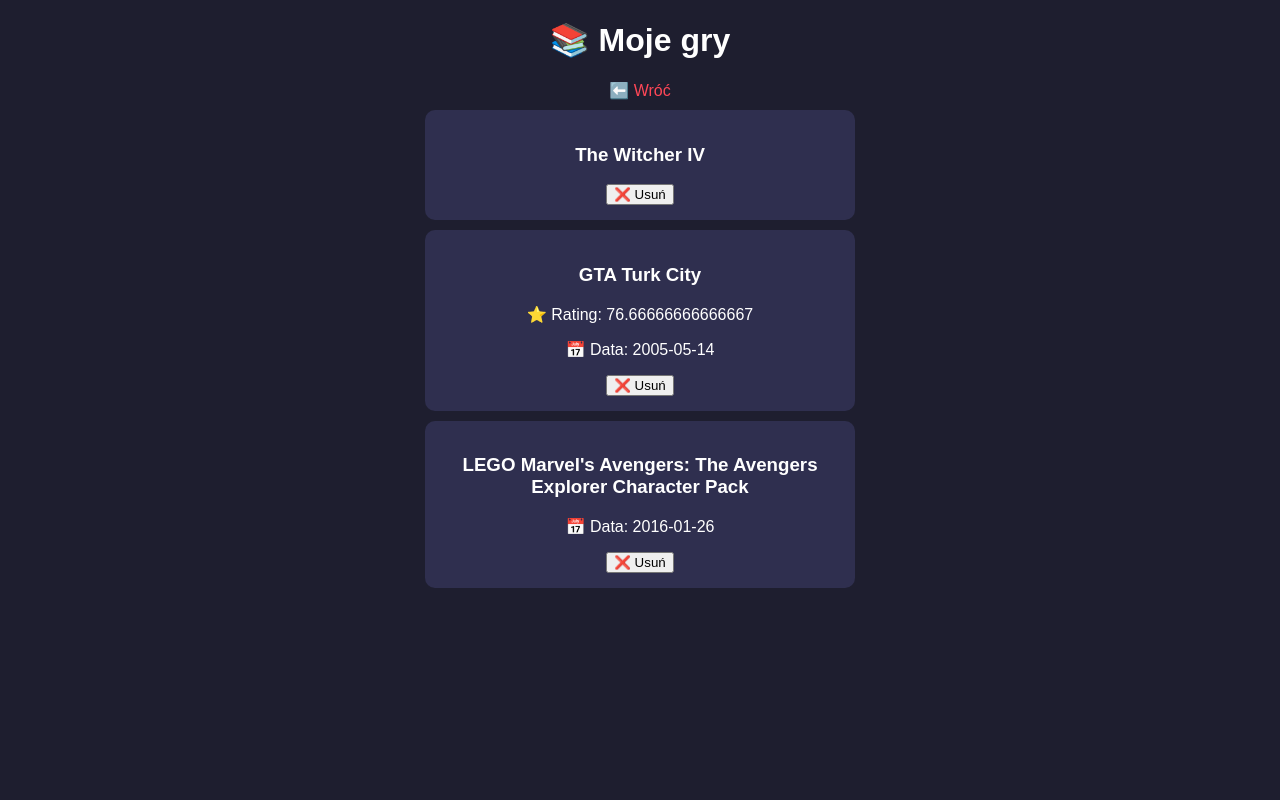
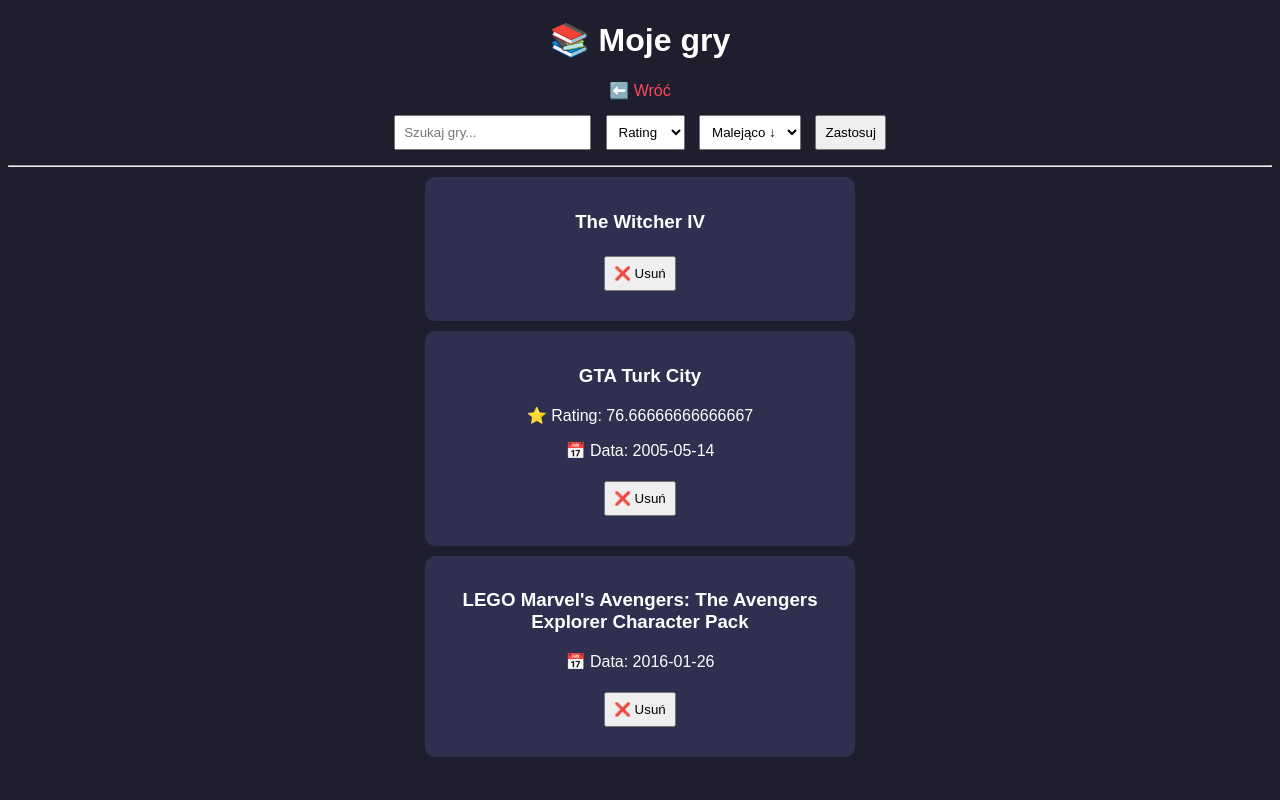
Before and after one commit to Dominik4322/FlaskProjekt, a Flask app: page /my-games in a window 1280 px wide. Run offline with Flask 3, Linux system fonts and the light colour scheme.

Commit message:
Dodanie okładek, sortowanie oraz filtrowanie gier

```diff
--- a/routes.py
+++ b/routes.py
@@ -8,26 +8,37 @@ from flask import redirect
 main = Blueprint("main", __name__)
 
 
-# 🔍 Strona główna + wyszukiwanie
-@main.route("/", methods=["GET", "POST"])
+# Strona główna + wyszukiwanie + sortowanie
+@main.route("/", methods=["GET"])
 def home():
+    name = request.args.get("name")
+    sort = request.args.get("sort", "rating")
+    order = request.args.get("order", "desc")
+
     games = []
 
-    if request.method == "POST":
-        name = request.form.get("name")
+    if name:
+        games = search_games(name)
 
-        if name:
-            games = search_games(name)
+        import datetime
 
-            # konwersja daty z timestamp
-            for g in games:
-                if "first_release_date" in g:
-                    g["first_release_date"] = datetime.datetime.fromtimestamp(
-                        g["first_release_date"]
-                    ).strftime("%Y-%m-%d")
+        for g in games:
+            if "first_release_date" in g:
+                g["first_release_date"] = datetime.datetime.fromtimestamp(
+                    g["first_release_date"]
+                ).strftime("%Y-%m-%d")
+
+        # 🔽 SORTOWANIE (na liście Pythonowej, nie DB)
+        if sort == "rating":
+            games.sort(key=lambda x: x.get("rating", 0), reverse=(order == "desc"))
+
+        elif sort == "name":
+            games.sort(key=lambda x: x.get("name", ""), reverse=(order == "desc"))
+
+        elif sort == "date":
+            games.sort(key=lambda x: x.get("first_release_date", ""), reverse=(order == "desc"))
 
     return render_template("index.html", games=games)
-
 
 # 💾 Dodawanie gry do bazy
 @main.route("/add-game", methods=["POST"])
@@ -57,7 +68,36 @@ def add_game():
 # 📚 Lista zapisanych gier (na razie JSON)
 @main.route("/my-games")
 def my_games():
-    games = Game.query.all()
+    search = request.args.get("search")
+    sort = request.args.get("sort")
+    order = request.args.get("order", "desc")  # domyślnie malejąco
+
+    query = Game.query
+
+    # 🔍 filtrowanie
+    if search:
+        query = query.filter(Game.name.ilike(f"%{search}%"))
+
+    # 🔽 sortowanie
+    if sort == "rating":
+        if order == "asc":
+            query = query.order_by(Game.rating.asc())
+        else:
+            query = query.order_by(Game.rating.desc())
+
+    elif sort == "name":
+        if order == "asc":
+            query = query.order_by(Game.name.asc())
+        else:
+            query = query.order_by(Game.name.desc())
+
+    elif sort == "date":
+        if order == "asc":
+            query = query.order_by(Game.release_date.asc())
+        else:
+            query = query.order_by(Game.release_date.desc())
+
+    games = query.all()
 
     return render_template("my_games.html", games=games)
 
--- a/services/igdb_service.py
+++ b/services/igdb_service.py
@@ -32,7 +32,7 @@ def search_games(name):
     }
 
     body = f'''
-    fields name, rating, first_release_date;
+    fields name, rating, first_release_date, cover.url;
     search "{name}";
     limit 5;
     '''
--- a/templates/my_games.html
+++ b/templates/my_games.html
@@ -22,6 +22,15 @@
             color: #ff4757;
             text-decoration: none;
         }
+
+        form {
+            margin: 10px;
+        }
+
+        input, select, button {
+            padding: 8px;
+            margin: 5px;
+        }
     </style>
 </head>
 <body>
@@ -29,6 +38,27 @@
     <h1>📚 Moje gry</h1>
 
     <a href="/">⬅️ Wróć</a>
+
+    <!-- 🔍 FILTROWANIE + SORTOWANIE -->
+    <form method="GET">
+        <input type="text" name="search" placeholder="Szukaj gry..."
+               value="{{ request.args.get('search', '') }}">
+
+        <select name="sort">
+            <option value="rating" {% if request.args.get('sort') == 'rating' %}selected{% endif %}>Rating</option>
+            <option value="name" {% if request.args.get('sort') == 'name' %}selected{% endif %}>Nazwa</option>
+            <option value="date" {% if request.args.get('sort') == 'date' %}selected{% endif %}>Data</option>
+        </select>
+
+        <select name="order">
+            <option value="desc" {% if request.args.get('order') == 'desc' %}selected{% endif %}>Malejąco ↓</option>
+            <option value="asc" {% if request.args.get('order') == 'asc' %}selected{% endif %}>Rosnąco ↑</option>
+        </select>
+
+        <button type="submit">Zastosuj</button>
+    </form>
+
+    <hr>
 
     {% if games %}
         {% for game in games %}
@@ -42,7 +72,9 @@
                 {% if game.release_date %}
                     <p>📅 Data: {{ game.release_date }}</p>
                 {% endif %}
-                <form action="/delete-game/{{ game.id }}" method="POST">
+
+                <form action="/delete-game/{{ game.id }}" method="POST"
+                      onsubmit="return confirm('Na pewno usunąć?')">
                     <button type="submit">❌ Usuń</button>
                 </form>
             </div>
```
Also changed, not shown: templates/index.html (+20 -7 lines), instance/database.db.
